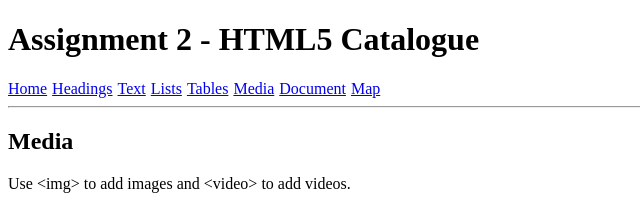
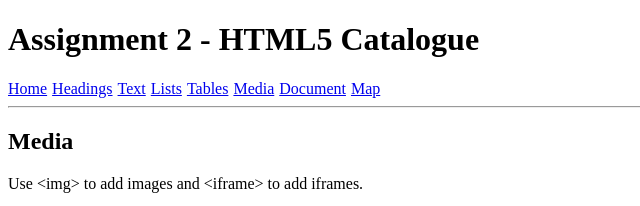
Before and after one commit to lucasdaly/comp_2707_assignment_2, a plain HTML site: page media.html in a window 1280 px wide. Shown: the top 206 px of the page, 0-640 px from the left. Drawn offline with Linux system fonts and the light colour scheme.

Commit message:
Updated media.html to say iframes instead of videos

```diff
--- a/media.html
+++ b/media.html
@@ -48,7 +48,7 @@
 
     <h2>Media</h2>
 
-    <p>Use &lt;img&gt; to add images and &lt;video&gt; to add videos.</p>
+    <p>Use &lt;img&gt; to add images and &lt;iframe&gt; to add iframes.</p>
 
     <img src="noah.jpeg" alt="Noah" width="500" height="333">
 
```
